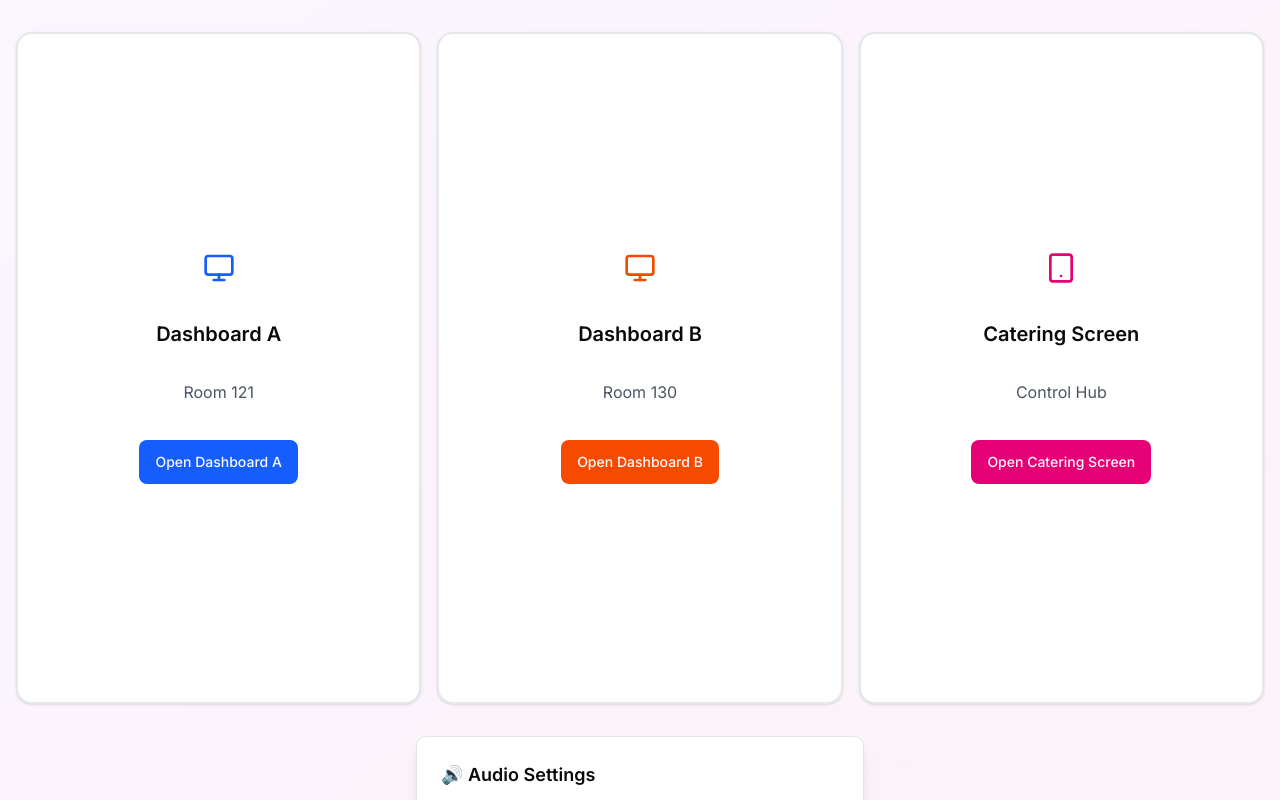
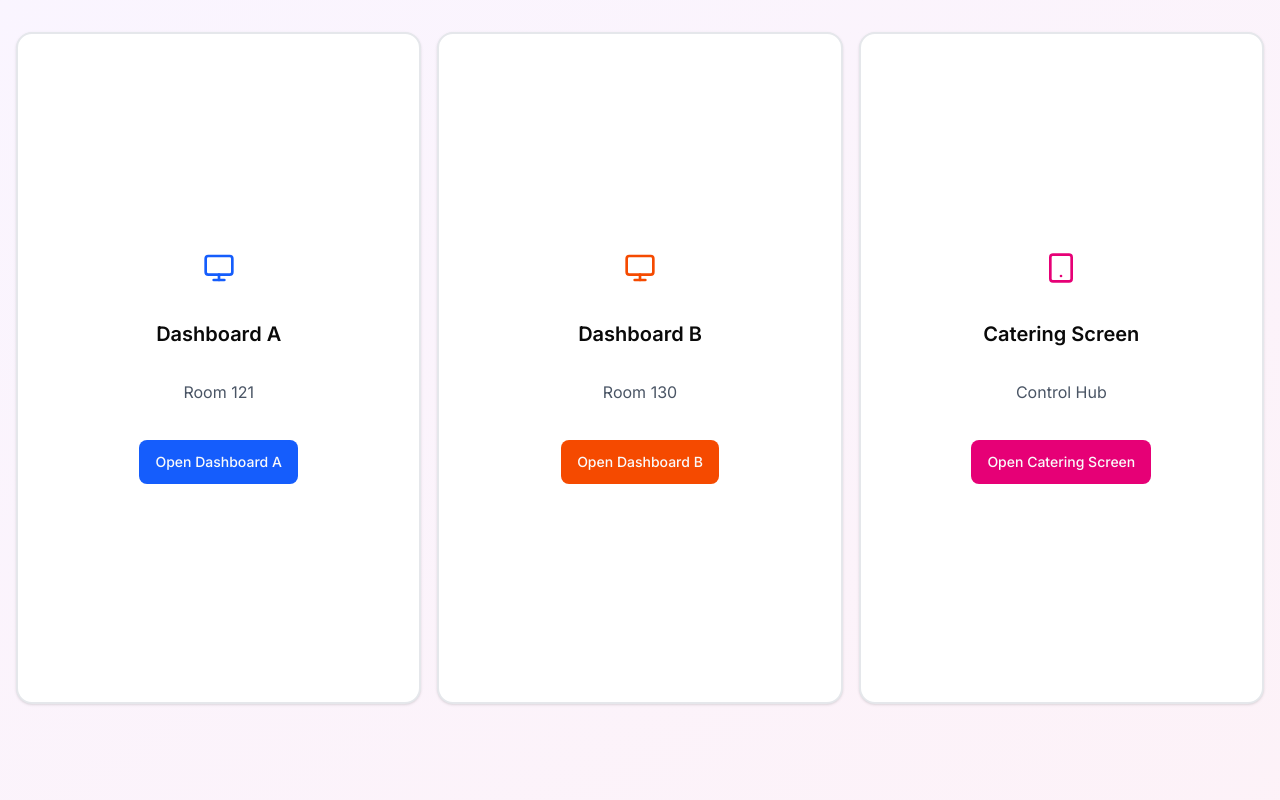
Before and after one commit to niravbeni/room-control, a Next.js app: page / in a window 1280 px wide. Built offline with nearby package versions, Linux system fonts and the light colour scheme.

Commit message:
Remove audio settings from main screen
- Removed AudioSettings component from main page
- Removed Volume2 icon import that was no longer needed
- Cleaned up main page layout to show only dashboard cards
- Audio functionality remains intact for catering screen with correct room-specific sounds

```diff
--- a/src/app/page.tsx
+++ b/src/app/page.tsx
@@ -3,8 +3,7 @@
 import Link from 'next/link';
 import { Button } from '@/components/ui/button';
 import { Card } from '@/components/ui/card';
-import { Monitor, Tablet, Volume2 } from 'lucide-react';
-import { AudioSettings } from '@/components/AudioSettings';
+import { Monitor, Tablet } from 'lucide-react';
 
 export default function HomePage() {
   return (
@@ -56,11 +55,6 @@ export default function HomePage() {
         </Card>
 
       </div>
-
-      {/* Audio Settings Panel */}
-      <div className="mt-8 max-w-md mx-auto">
-        <AudioSettings />
-      </div>
     </div>
   );
 }
```
